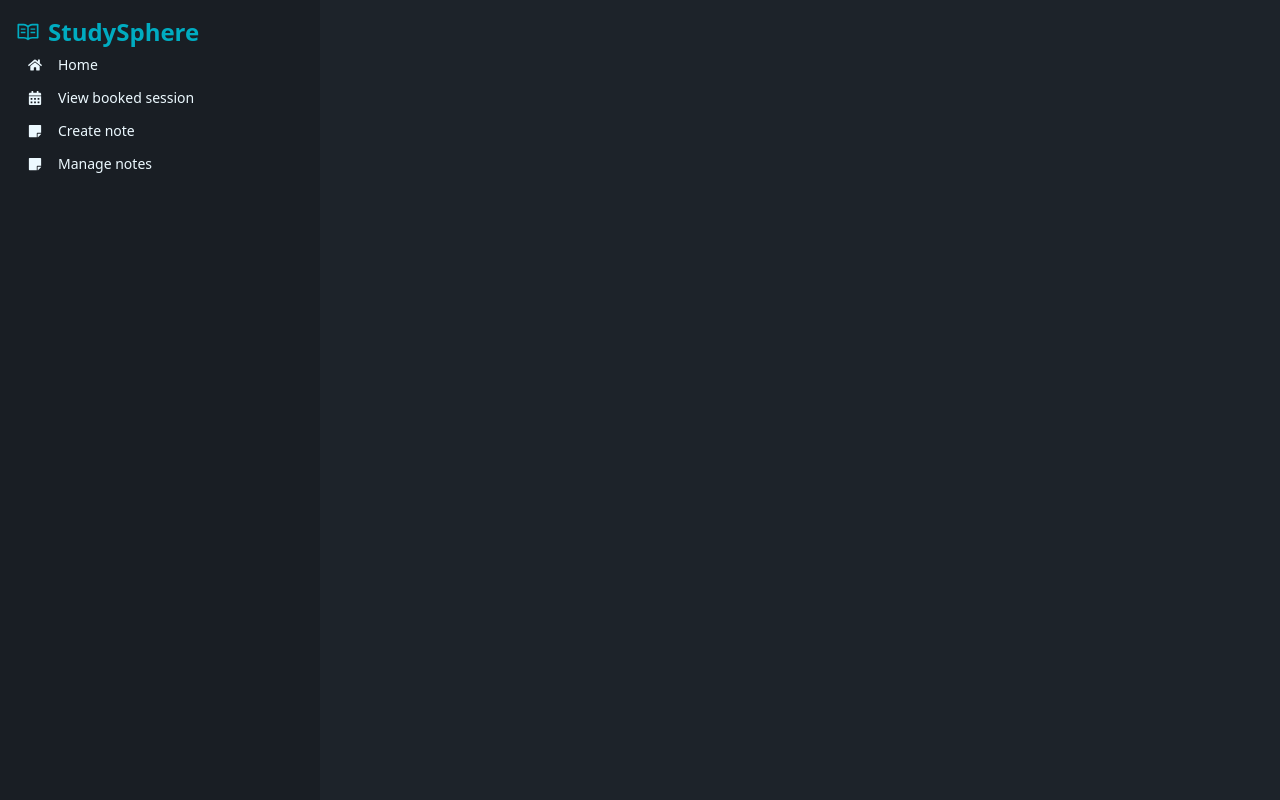
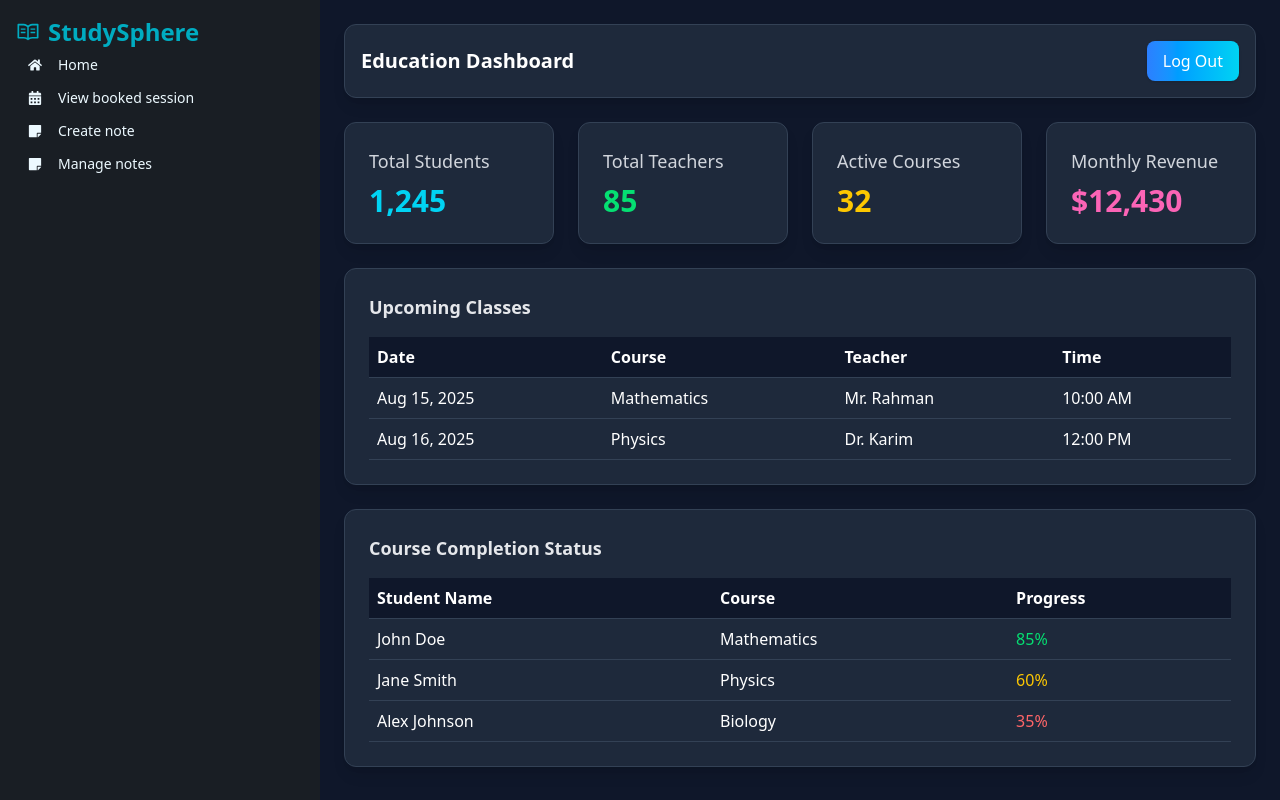
Before and after one commit to mdjosimuddin198/StudySphere-_Study_Platform_, a React (Vite) app: page /dashboard in a window 1280 px wide. Built offline with nearby package versions, Linux system fonts and the light colour scheme; no server answers; sample sign-in values are in the browser's storage.

Commit message:
feat: added static dashboard layout

```diff
--- a/src/components/home/whyChooseUs/WhyChooseUs.jsx
+++ b/src/components/home/whyChooseUs/WhyChooseUs.jsx
@@ -21,8 +21,7 @@ const WhyChooseUs = () => {
       description:
         "Standards in leadership skills synergize optimal expertise rather than innovative leadership skills.",
       icon: <FaCalendarCheck className=" text-2xl" />,
-      image:
-        "https://wp.rrdevs.net/edcare/wp-content/uploads/2024/12/promo-img-3.png",
+      image: "https://i.ibb.co.com/VWmDFKPd/image.png",
     },
   ];
 
--- a/src/components/shared/navbar/Navbar.jsx
+++ b/src/components/shared/navbar/Navbar.jsx
@@ -43,7 +43,7 @@ const Navbar = () => {
       await logOutUser();
 
       // 2️⃣ Express এ কল দিয়ে কুকিতে থাকা টোকেনও clear করো
-      await fetch("https://study-sphere-server-orpin.vercel.app/api/logout", {
+      await fetch("http://localhost:5000/api/logout", {
         method: "POST",
         credentials: "include",
       });
--- a/src/context/AuthProvider.jsx
+++ b/src/context/AuthProvider.jsx
@@ -35,13 +35,9 @@ const AuthProvider = ({ children }) => {
       if (user?.email) {
         const info = { userEmail: user.email };
         axios
-          .post(
-            "https://study-sphere-server-orpin.vercel.app/jwt_token",
-            info,
-            {
-              withCredentials: true,
-            }
-          )
+          .post("http://localhost:5000/jwt_token", info, {
+            withCredentials: true,
+          })
           .then((res) => {
             // console.log("after jwt token ", res.data);
           })
--- a/src/layouts/dashboardLayout/DashboardLayot.jsx
+++ b/src/layouts/dashboardLayout/DashboardLayot.jsx
@@ -1,9 +1,106 @@
+// DashboardLayot.jsx
 import React from "react";
 
 const DashboardLayot = () => {
   return (
-    <div>
-      <h2>I will work with it letter</h2>
+    <div className="flex-1 p-6 bg-[#0f172a] text-white min-h-screen">
+      {/* Navbar */}
+      <header className="flex justify-between items-center bg-[#1e293b] p-4 rounded-xl shadow-lg border border-[#334155]">
+        <h2 className="text-xl font-semibold">Education Dashboard</h2>
+        <button className="bg-gradient-to-r from-blue-500 to-cyan-400 text-white px-4 py-2 rounded-lg shadow hover:opacity-90">
+          Log Out
+        </button>
+      </header>
+
+      {/* Stat Cards */}
+      <div className="grid grid-cols-1 sm:grid-cols-2 lg:grid-cols-4 gap-6 my-6">
+        <div className="bg-[#1e293b] p-6 rounded-xl shadow-lg border border-[#334155] hover:shadow-cyan-500/30 transition">
+          <h3 className="text-lg font-medium text-gray-300">Total Students</h3>
+          <p className="text-3xl font-bold mt-2 text-cyan-400">1,245</p>
+        </div>
+        <div className="bg-[#1e293b] p-6 rounded-xl shadow-lg border border-[#334155] hover:shadow-green-500/30 transition">
+          <h3 className="text-lg font-medium text-gray-300">Total Teachers</h3>
+          <p className="text-3xl font-bold mt-2 text-green-400">85</p>
+        </div>
+        <div className="bg-[#1e293b] p-6 rounded-xl shadow-lg border border-[#334155] hover:shadow-yellow-500/30 transition">
+          <h3 className="text-lg font-medium text-gray-300">Active Courses</h3>
+          <p className="text-3xl font-bold mt-2 text-yellow-400">32</p>
+        </div>
+        <div className="bg-[#1e293b] p-6 rounded-xl shadow-lg border border-[#334155] hover:shadow-pink-500/30 transition">
+          <h3 className="text-lg font-medium text-gray-300">Monthly Revenue</h3>
+          <p className="text-3xl font-bold mt-2 text-pink-400">$12,430</p>
+        </div>
+      </div>
+
+      {/* Upcoming Classes */}
+      <div className="bg-[#1e293b] rounded-xl shadow-lg p-6 border border-[#334155] mb-6">
+        <h3 className="text-lg font-semibold mb-4 text-gray-200">
+          Upcoming Classes
+        </h3>
+        <table className="w-full text-left border-collapse">
+          <thead>
+            <tr className="bg-[#0f172a]">
+              <th className="border-b border-[#334155] p-2">Date</th>
+              <th className="border-b border-[#334155] p-2">Course</th>
+              <th className="border-b border-[#334155] p-2">Teacher</th>
+              <th className="border-b border-[#334155] p-2">Time</th>
+            </tr>
+          </thead>
+          <tbody>
+            <tr>
+              <td className="border-b border-[#334155] p-2">Aug 15, 2025</td>
+              <td className="border-b border-[#334155] p-2">Mathematics</td>
+              <td className="border-b border-[#334155] p-2">Mr. Rahman</td>
+              <td className="border-b border-[#334155] p-2">10:00 AM</td>
+            </tr>
+            <tr>
+              <td className="border-b border-[#334155] p-2">Aug 16, 2025</td>
+              <td className="border-b border-[#334155] p-2">Physics</td>
+              <td className="border-b border-[#334155] p-2">Dr. Karim</td>
+              <td className="border-b border-[#334155] p-2">12:00 PM</td>
+            </tr>
+          </tbody>
+        </table>
+      </div>
+
+      {/* Course Completion Status */}
+      <div className="bg-[#1e293b] rounded-xl shadow-lg p-6 border border-[#334155]">
+        <h3 className="text-lg font-semibold mb-4 text-gray-200">
+          Course Completion Status
+        </h3>
+        <table className="w-full text-left border-collapse">
+          <thead>
+            <tr className="bg-[#0f172a]">
+              <th className="border-b border-[#334155] p-2">Student Name</th>
+              <th className="border-b border-[#334155] p-2">Course</th>
+              <th className="border-b border-[#334155] p-2">Progress</th>
+            </tr>
+          </thead>
+          <tbody>
+            <tr>
+              <td className="border-b border-[#334155] p-2">John Doe</td>
+              <td className="border-b border-[#334155] p-2">Mathematics</td>
+              <td className="border-b border-[#334155] p-2 text-green-400">
+                85%
+              </td>
+            </tr>
+            <tr>
+              <td className="border-b border-[#334155] p-2">Jane Smith</td>
+              <td className="border-b border-[#334155] p-2">Physics</td>
+              <td className="border-b border-[#334155] p-2 text-yellow-400">
+                60%
+              </td>
+            </tr>
+            <tr>
+              <td className="border-b border-[#334155] p-2">Alex Johnson</td>
+              <td className="border-b border-[#334155] p-2">Biology</td>
+              <td className="border-b border-[#334155] p-2 text-red-400">
+                35%
+              </td>
+            </tr>
+          </tbody>
+        </table>
+      </div>
     </div>
   );
 };
--- a/src/pages/admin/allUsers/AllUsers.jsx
+++ b/src/pages/admin/allUsers/AllUsers.jsx
@@ -15,9 +15,7 @@ const AllUsers = () => {
   } = useQuery({
     queryKey: ["allUsers"],
     queryFn: async () => {
-      const res = await axiosSecure.get(
-        "https://study-sphere-server-orpin.vercel.app/users"
-      );
+      const res = await axiosSecure.get("http://localhost:5000/users");
       return res.data;
     },
   });
--- a/src/routes/routes/Routes.jsx
+++ b/src/routes/routes/Routes.jsx
@@ -30,6 +30,7 @@ import MyNotes from "../../pages/student/myNotes/MyNotes";
 import MyMaterials from "../../pages/admin/myMaterials/MyMaterials";
 import CreateStudySession from "../../pages/teacher/createStudySession/CreateStudySession";
 import NotFoundPage from "../../components/not_found_page/NotFoundPage";
+import DashboardLayot from "../../layouts/dashboardLayout/DashboardLayot";
 
 const Routes = createBrowserRouter([
   {
@@ -113,6 +114,10 @@ const Routes = createBrowserRouter([
       </PrivetRoutes>
     ),
     children: [
+      {
+        index: true,
+        Component: DashboardLayot,
+      },
       // studern routes
       {
         path: "view_booked_session",
--- a/src/useAxois/useAxois.jsx
+++ b/src/useAxois/useAxois.jsx
@@ -2,7 +2,7 @@ import axios from "axios";
 
 const useAxois = () => {
   const axoisInstece = axios.create({
-    baseURL: "https://study-sphere-server-orpin.vercel.app",
+    baseURL: "http://localhost:5000",
     withCredentials: true,
   });
   return axoisInstece;
--- a/src/useAxois/useSecureAxios/useSecureAxios.jsx
+++ b/src/useAxois/useSecureAxios/useSecureAxios.jsx
@@ -3,7 +3,7 @@ import { useEffect } from "react";
 import { useNavigate } from "react-router";
 
 const axiosSecure = axios.create({
-  baseURL: "https://study-sphere-server-orpin.vercel.app",
+  baseURL: "http://localhost:5000",
   withCredentials: true,
 });
 
```
Also changed, not shown: 1 other file (tests, documents, lock files or other folders).
